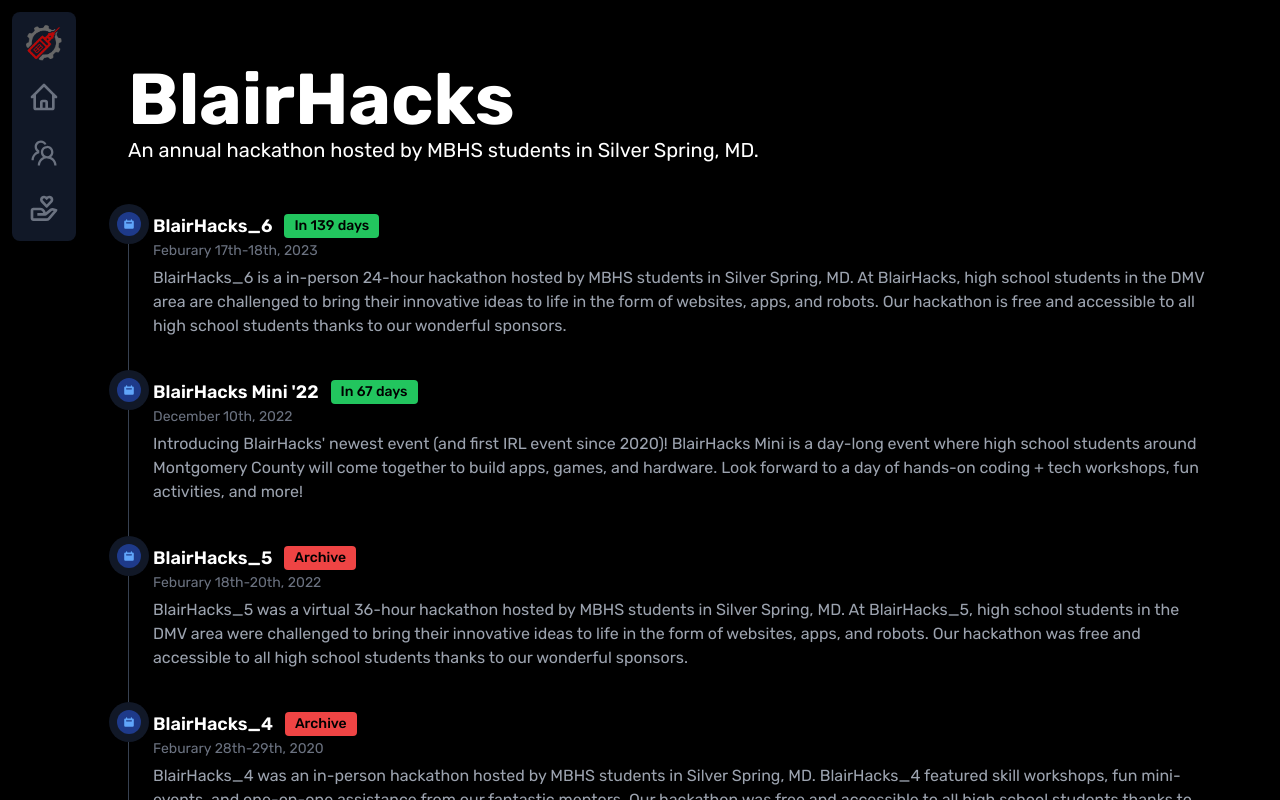
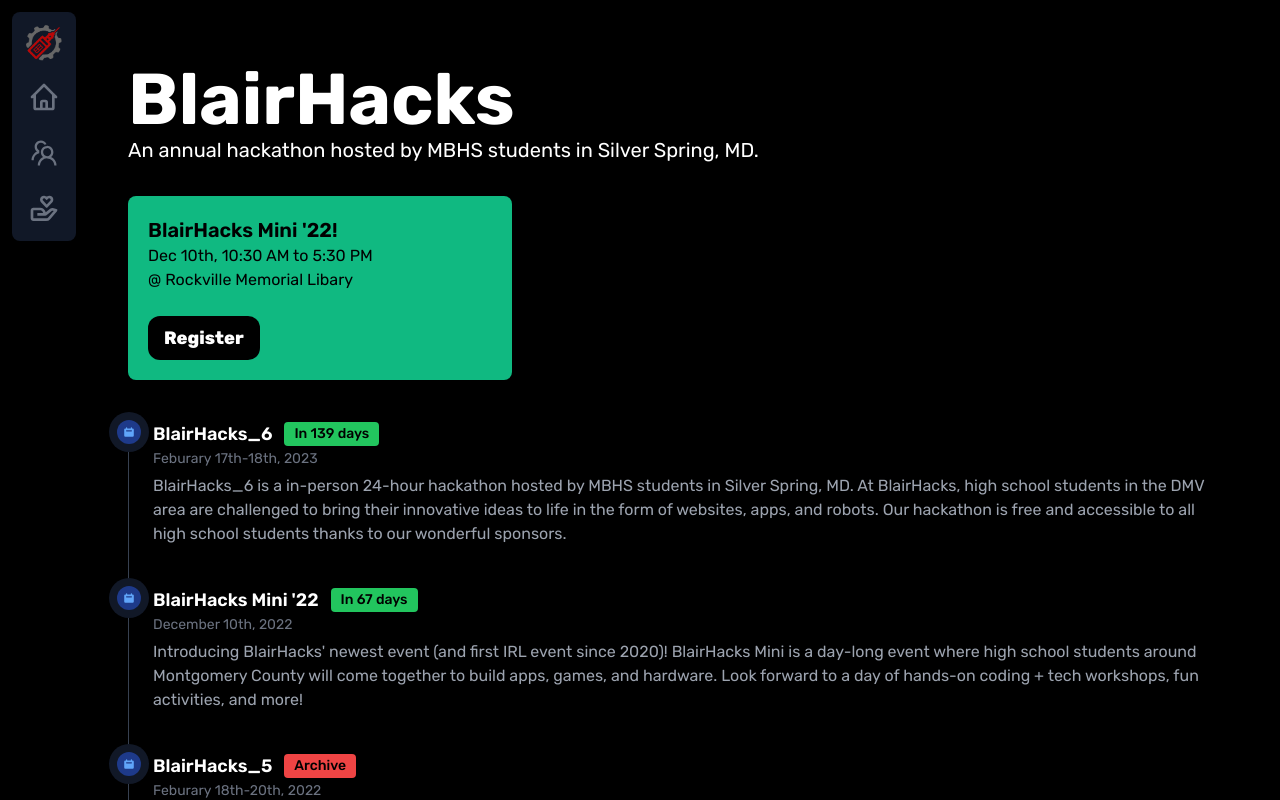
Before and after one commit to blairhacks/site, a Next.js app: page / in a window 1280 px wide. Shown: the top 800 px of the page. Built offline with nearby package versions, Linux system fonts and the light colour scheme.

Commit message:
add card for bh mini

```diff
--- a/components/Timeline.tsx
+++ b/components/Timeline.tsx
@@ -16,7 +16,7 @@
 			date: "Feburary 17th-18th, 2023",
 			description:
 				"BlairHacks_6 is a in-person 24-hour hackathon hosted by MBHS students in Silver Spring, MD. At BlairHacks, high school students in the DMV area are challenged to bring their innovative ideas to life in the form of websites, apps, and robots. Our hackathon is free and accessible to all high school students thanks to our wonderful sponsors.",
-			link: "https://6.blairhacks.com",
+			//link: "https://6.blairhacks.com",
 			archive: false,
 		},
 		{
@@ -76,7 +76,7 @@
 								animate={{ opacity: 1 }}
 								transition={{
 									duration: 0.3,
-									delay: 0.2 + 0.1 * i,
+									delay: 0.3 + 0.1 * i,
 									ease: "linear",
 								}}
 								className="flex items-center mb-1 text-lg font-semibold text-white"
@@ -98,7 +98,7 @@
 							animate={{ opacity: 1 }}
 							transition={{
 								duration: 0.3,
-								delay: 0.23 + 0.1 * i,
+								delay: 0.33 + 0.1 * i,
 								ease: "linear",
 							}}
 							className="block mb-2 text-sm font-normal leading-none text-gray-500"
@@ -110,7 +110,7 @@
 							animate={{ opacity: 1 }}
 							transition={{
 								duration: 0.3,
-								delay: 0.27 + 0.1 * i,
+								delay: 0.37 + 0.1 * i,
 								ease: "linear",
 							}}
 							className="mb-4 text-base font-normal text-gray-400"
--- a/pages/index.tsx
+++ b/pages/index.tsx
@@ -5,7 +5,7 @@
 export default function Home() {
 	return (
 		<div className="h-full">
-			<div className="pb-8 md:pb-12">
+			<div className="pb-8">
 				<motion.h1
 					initial={{ opacity: 0 }}
 					animate={{ opacity: 1 }}
@@ -23,6 +23,33 @@
 					An annual hackathon hosted by MBHS students in Silver Spring, MD.
 				</motion.p>
 			</div>
+			{/* Card for BH Mini */}
+			<motion.div
+				initial={{ opacity: 0 }}
+				animate={{ opacity: 1 }}
+				transition={{ duration: 0.3, ease: "linear", delay: 0.2 }}
+				className="bg-emerald-500 rounded-lg p-5 mb-10 w-full md:w-96 text-black"
+			>
+				<h2 className="font-semibold text-xl">
+					<a href="https://mini.blairhacks.com" target="blank">
+						BlairHacks Mini '22!
+					</a>
+				</h2>
+				<time>Dec 10th, 10:30 AM to 5:30 PM</time>
+				<a href="https://g.page/mcplRockvilleMemorial" target="blank">
+					<p>@ Rockville Memorial Libary</p>
+				</a>
+				<a
+					href="https://organize.mlh.io/participants/events/8717-blairhacks-mini"
+					target="_blank"
+					rel="noreferrer noopener"
+					className="self-start"
+				>
+					<div className="px-4 py-2 bg-black text-white rounded-xl text-lg font-extrabold mt-6 w-min">
+						Register
+					</div>
+				</a>
+			</motion.div>
 			<Timeline />
 		</div>
 	);
```
